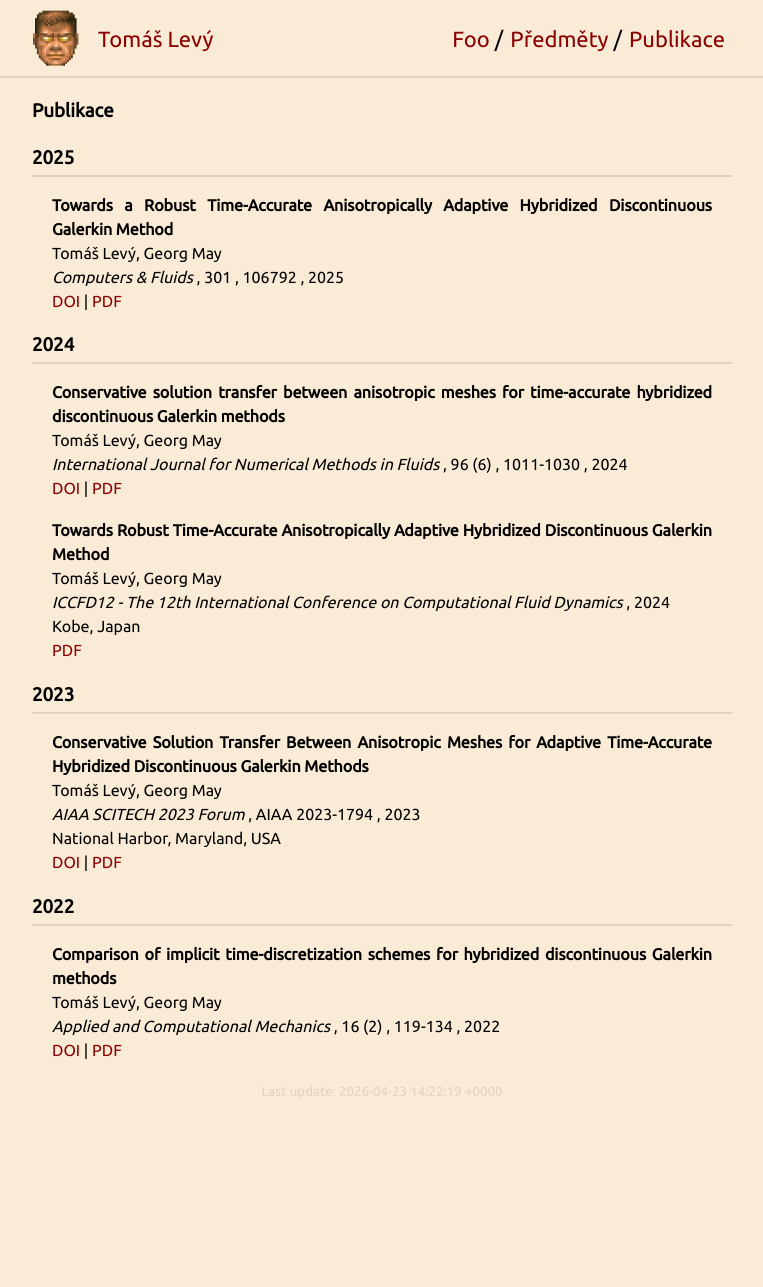
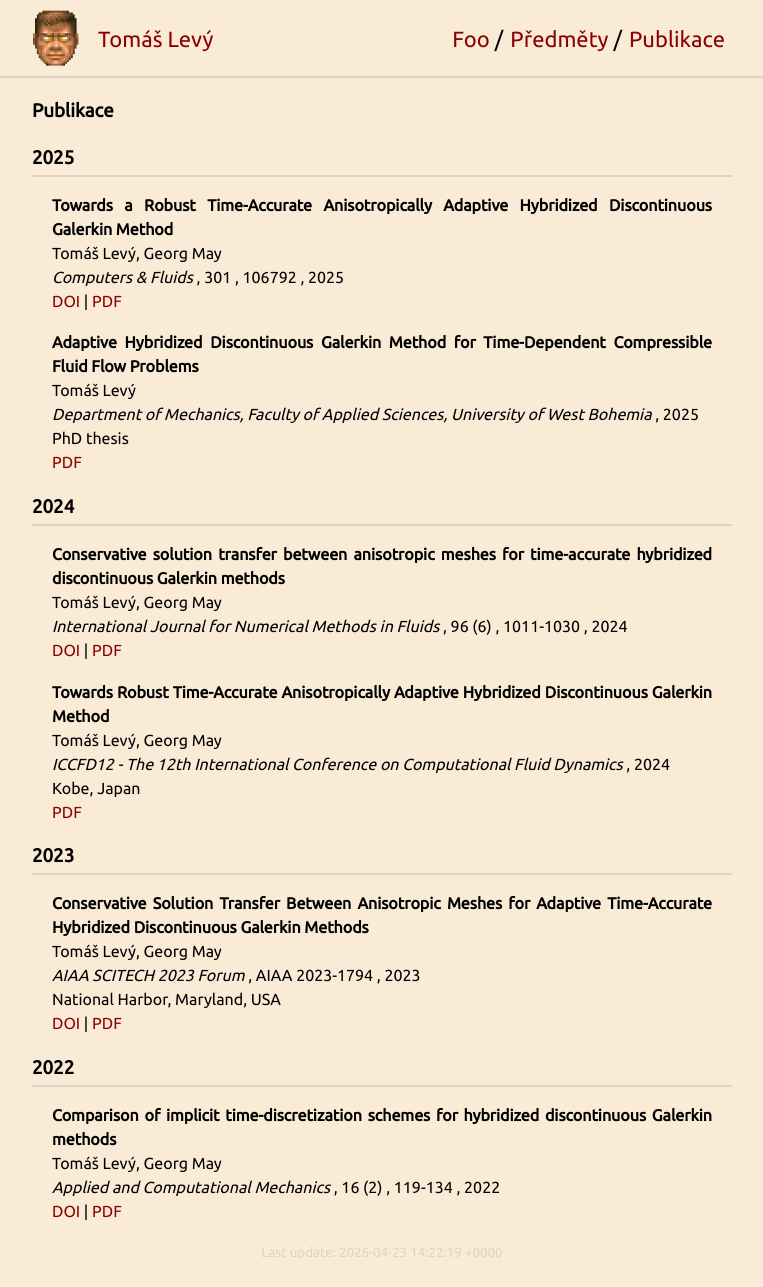
Before and after one commit to levyto/levyto.github.io, a Jekyll site: the page built from pages/publications.md, in a window 1280 px wide. Shown: the whole page, without its empty margins (258-1021 px from the left). Built offline with Jekyll 4.4.1, drawn with Linux system fonts in a browser that asks for light colours; nearby versions of some CDN libraries; a style sheet for code colours, icons or effects is not loaded; before the commit the page ends 1126 px from its top, so only the background shows below that.

Commit message:
Added PhD Thesis and link to courses

```diff
--- a/_data/publications.yml
+++ b/_data/publications.yml
@@ -1,3 +1,19 @@
+- key: "phd-thesis"
+  title: "Adaptive Hybridized Discontinuous Galerkin Method for Time-Dependent Compressible Fluid Flow Problems"
+  authors:
+    - "Tomáš Levý"
+  type: "thesis"
+  venue: "Department of Mechanics, Faculty of Applied Sciences, University of West Bohemia"
+  year: 2025
+  month: 8
+  address: "Pilsen, Czech Republic"
+  school: "University of West Bohemia"
+  url: ""
+  pdf: "/pdfs/2025_Levy_PhDThesis.pdf"
+  doi: ""
+  note: "PhD thesis"
+  selected: true
+
 - key: "compfluids"
   title: "Towards a Robust Time-Accurate Anisotropically Adaptive Hybridized Discontinuous Galerkin Method"
   authors:
```
Also changed, not shown: index.md (+1 -1 lines), pages/courses.md (+6 -4 lines), 1 other file.
